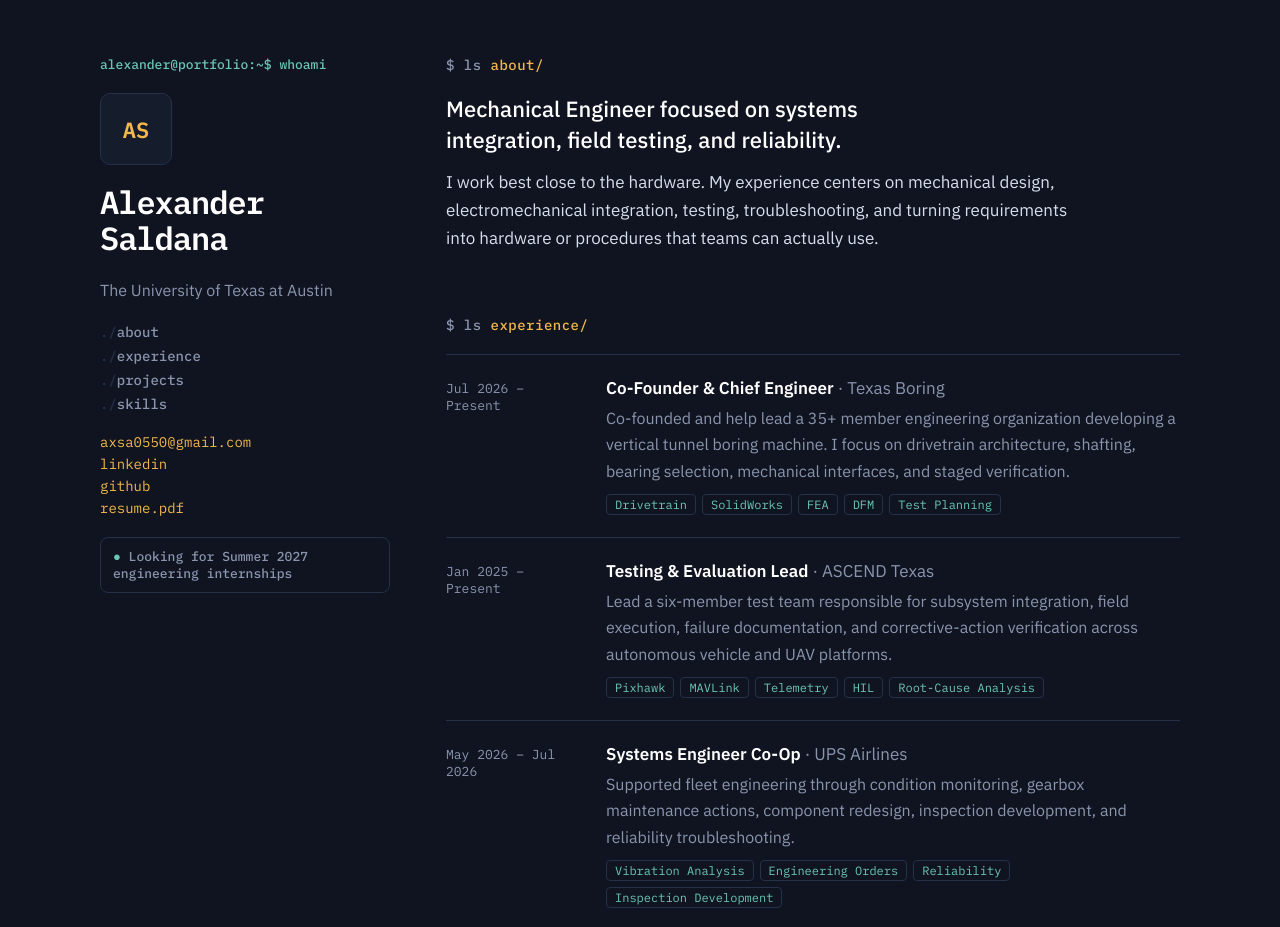
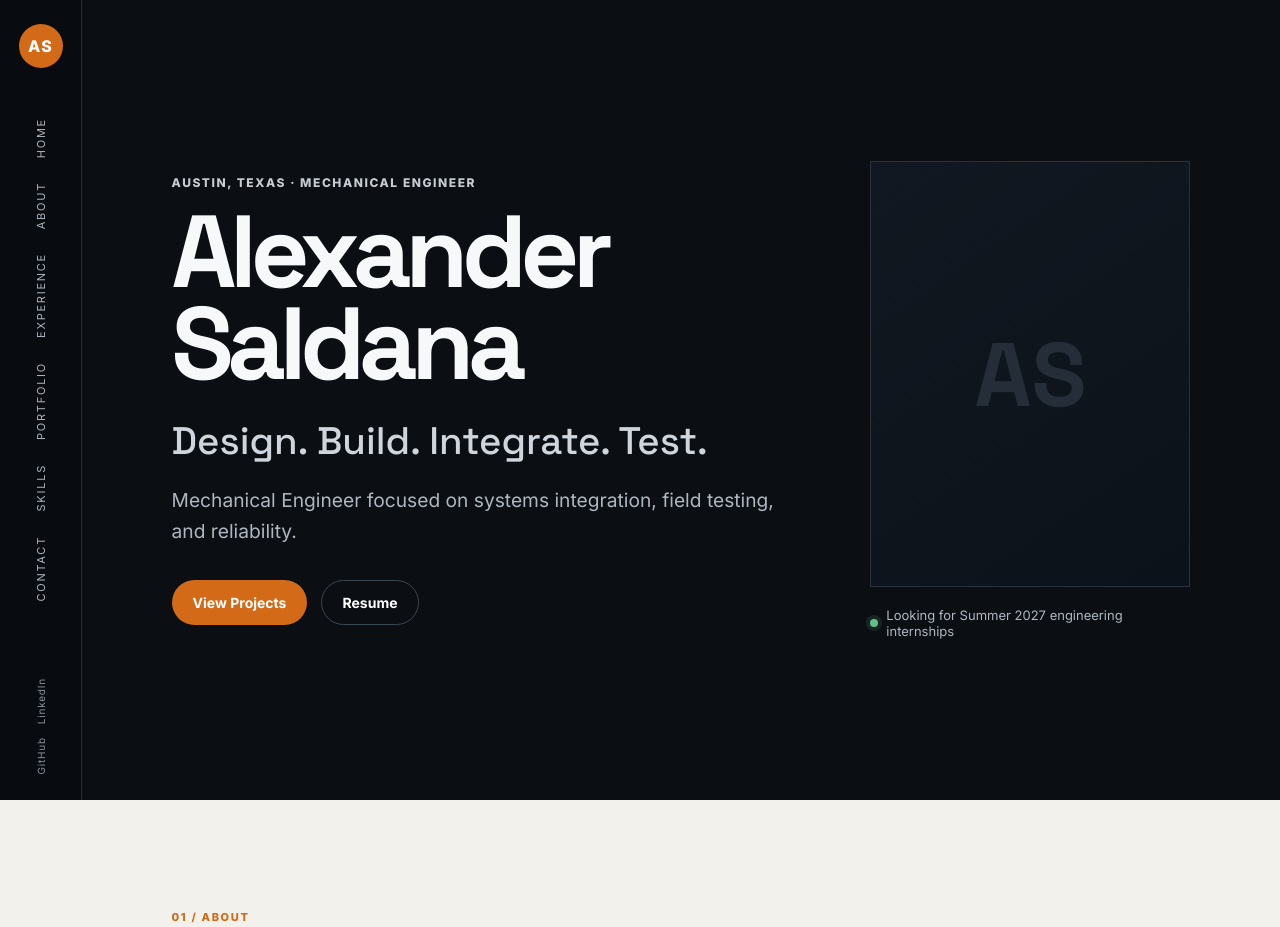
Before and after one commit to Alex-S0550/Alex-S0550.github.io, a plain HTML site: page index.html in a window 1280 px wide. Shown: the top 927 px of the page. Drawn offline with Linux system fonts and the light colour scheme.

Commit message:
Use new Alex portfolio layout

```diff
--- a/index.html
+++ b/index.html
@@ -3,23 +3,14 @@
 <head>
   <meta charset="utf-8">
   <meta name="viewport" content="width=device-width, initial-scale=1, viewport-fit=cover">
-  <title>Portfolio</title>
-  <meta name="description" content="Personal portfolio">
-  <link rel="preconnect" href="https://fonts.googleapis.com">
-  <link rel="preconnect" href="https://fonts.gstatic.com" crossorigin>
-  <!-- The active theme's stylesheet gets swapped in here -->
-  <link id="theme-css" rel="stylesheet" href="site/themes/clean.css">
+  <title>Alexander Saldana · Portfolio</title>
+  <meta name="description" content="Mechanical engineering portfolio for Alexander Saldana">
+  <link id="theme-css" rel="stylesheet" href="site/themes/alex.css">
 </head>
 <body>
   <div id="app"></div>
-
-  <!-- 1. Your content (the only file you edit) -->
   <script src="content.js"></script>
-  <!-- 2. The styles -->
-  <script src="site/themes/terminal.js"></script>
-  <script src="site/themes/clean.js"></script>
-  <script src="site/themes/story.js"></script>
-  <!-- 3. The engine that puts them together -->
+  <script src="site/themes/alex.js"></script>
   <script src="site/app.js"></script>
 </body>
 </html>
```
